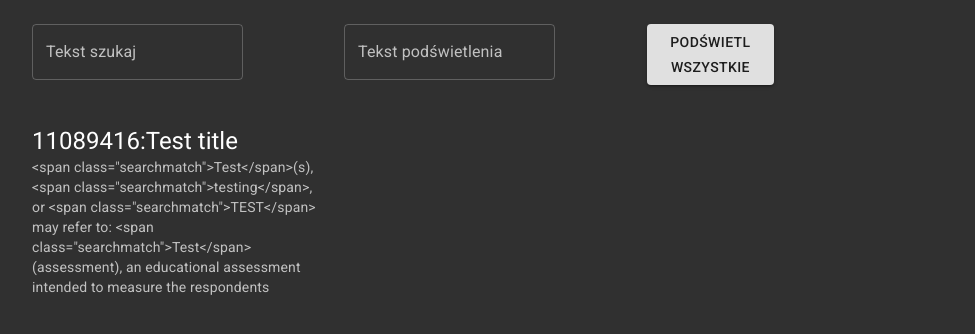
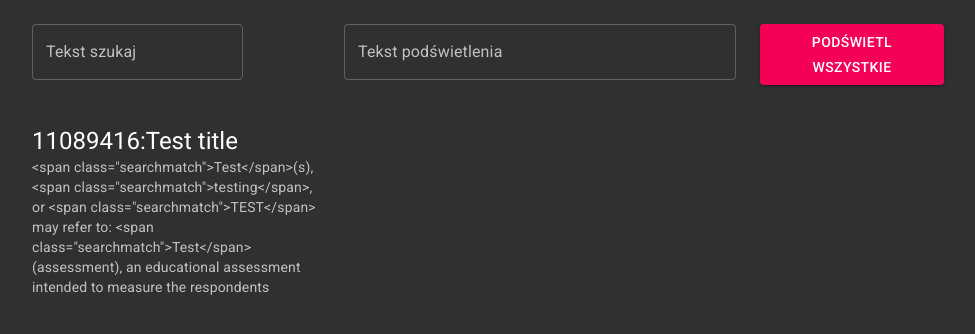
Before and after one commit to bbrojson/wikipedia-api, a React (Create React App) app: page / in a window 1280 px wide. Shown: the top 334 px of the page, without its empty margins (152-1127 px from the left). Built offline with nearby package versions, Linux system fonts and the light colour scheme.

Commit message:
feature: Add api

```diff
--- a/src/components/HighlightForm/HighlightForm.tsx
+++ b/src/components/HighlightForm/HighlightForm.tsx
@@ -1,14 +1,23 @@
 import React from 'react';
 import { useTranslation } from 'react-i18next';
 import {
-  FormControl,
   TextField,
   Button,
   Grid,
-  Container,
 } from '@material-ui/core';
+import { makeStyles } from '@material-ui/core/styles';
+
+const useStyles = makeStyles({
+  root: {
+    flexGrow: 1,
+  },
+  textField: {
+    width: '100%',
+  },
+});
 
 export default function HighlightForm() {
+  const classes = useStyles();
   const { t } = useTranslation();
 
   function hendleChangeInput(event: React.ChangeEvent<HTMLInputElement>) {
@@ -19,10 +28,11 @@ export default function HighlightForm() {
   }
 
   return (
-    <FormControl>
+    <div className={classes.root}>
       <Grid container spacing={3}>
         <Grid item xs={12} md={8}>
           <TextField
+            className={classes.textField}
             variant="outlined"
             label={t('Tekst podświetlenia')}
             inputProps={{ 'aria-label': 'highlite text' }}
@@ -32,12 +42,13 @@ export default function HighlightForm() {
         <Grid item xs={12} md={4}>
           <Button
             variant="contained"
+            color="secondary"
             onClick={hendleClickButton}
           >
             {t('Podświetl wszystkie')}
           </Button>
         </Grid>
       </Grid>
-    </FormControl>
+    </div>
   );
 }
```
Also changed, not shown: src/api/api.ts (added, +27 -0 lines), src/types.ts (+10 -0 lines).
